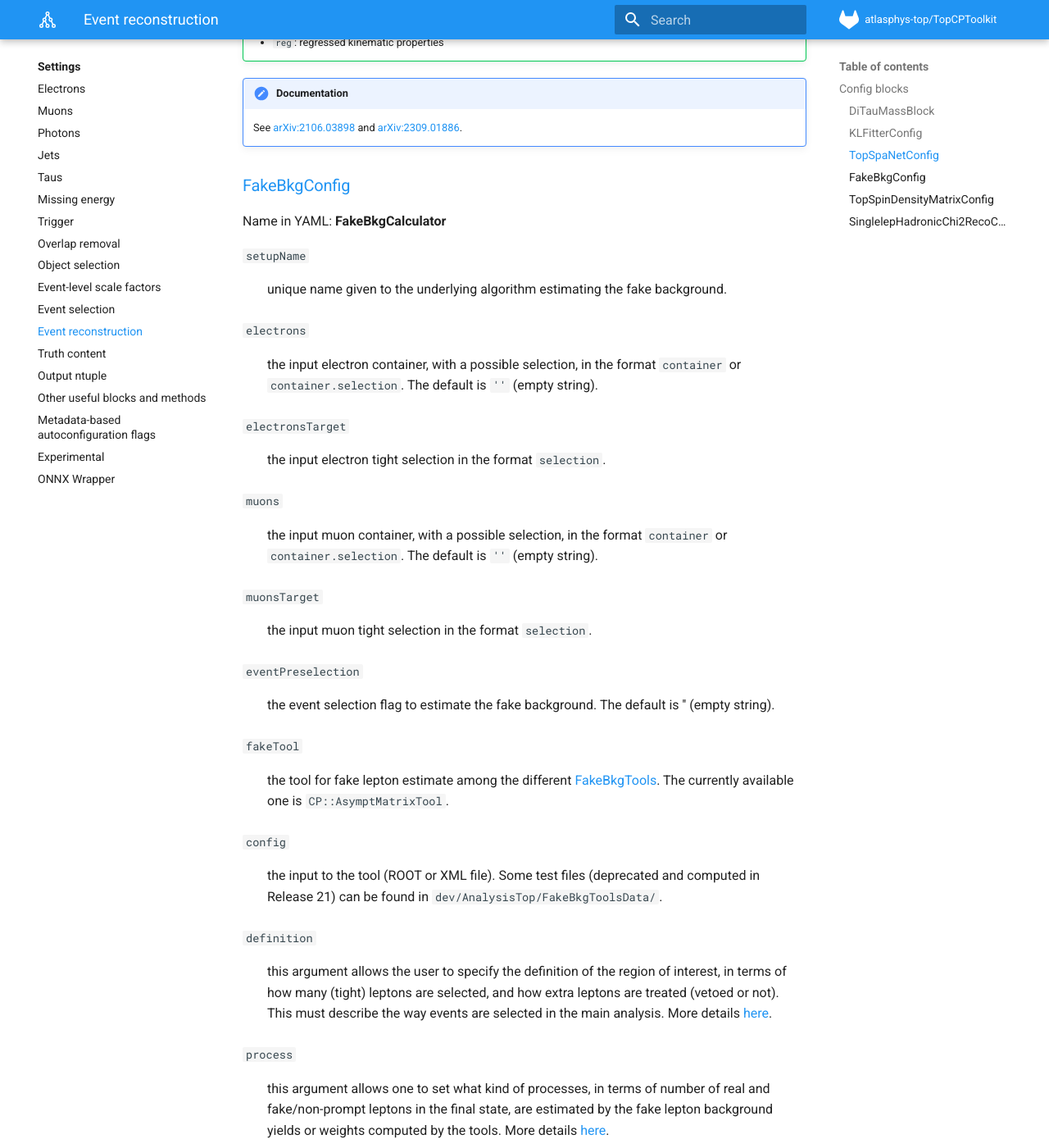
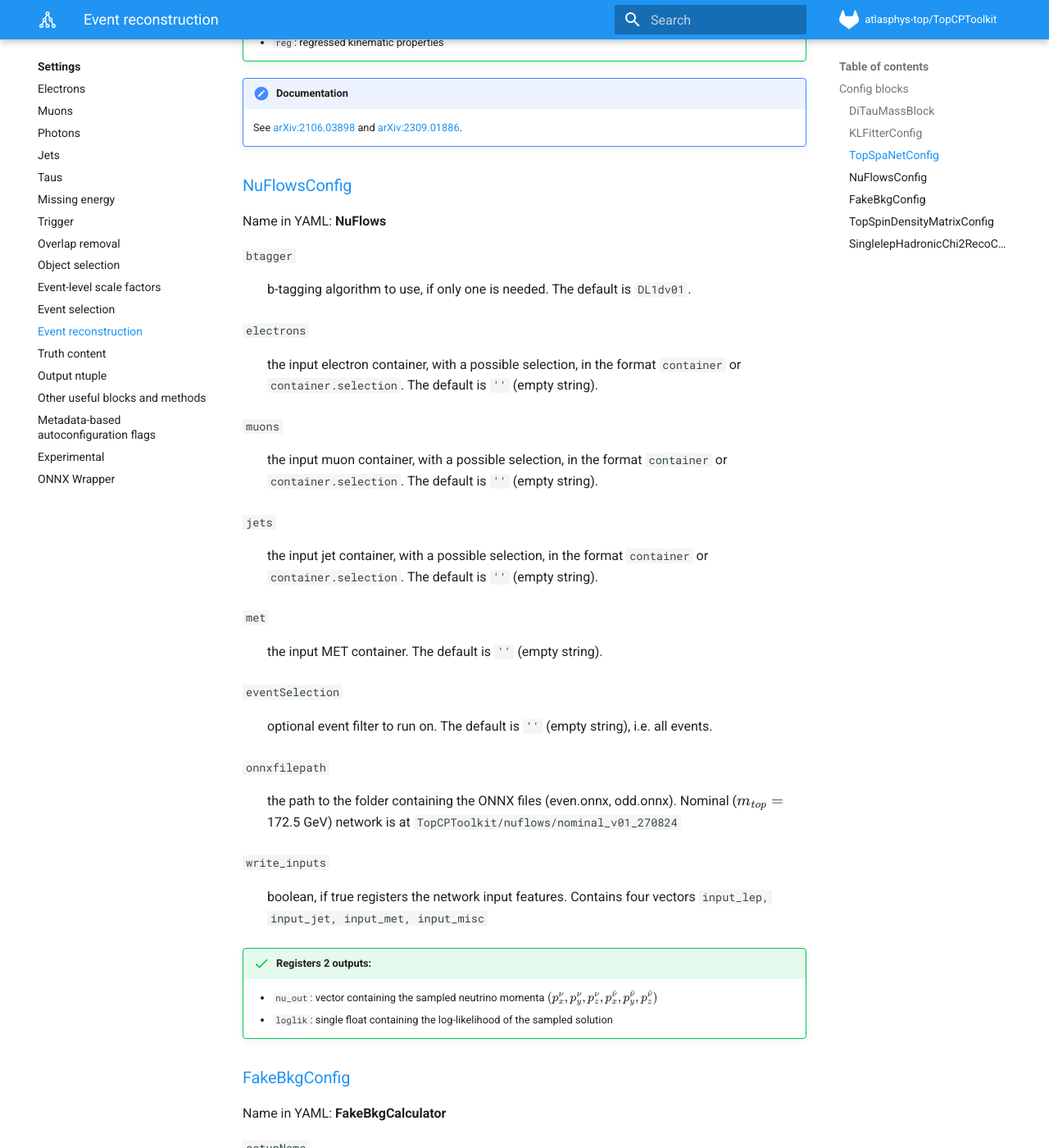
Before and after one commit to SuperNova76/TopCPToolKit, an MkDocs documentation site: the page built from docs/settings/reconstruction.md, in a window 1280 px wide and 1400 px high, scrolled down 6908 px. Shown: the whole window at 82% size. Built offline with MkDocs 1.6.1 and Material for MkDocs 9.7.7, drawn with Linux system fonts in a browser that asks for light colours; formulas are drawn with MathJax 3.

Commit message:
added documentation

```diff
--- a/docs/settings/reconstruction.md
+++ b/docs/settings/reconstruction.md
@@ -201,6 +201,37 @@ Name in YAML: **SpaNet**
 !!! note "Documentation"
     See [arXiv:2106.03898](https://arxiv.org/abs/2106.03898) and [arXiv:2309.01886](https://arxiv.org/abs/2309.01886).
 
+### [NuFlowsConfig](https://gitlab.cern.ch/atlasphys-top/reco/TopCPToolkit/-/blob/main/source/TopCPToolkit/python/NuFlowsConfig.py)
+Name in YAML: **NuFlows**
+
+`btagger`
+:   b-tagging algorithm to use, if only one is needed. The default is `DL1dv01`.
+
+`electrons`
+:   the input electron container, with a possible selection, in the format `container` or `container.selection`. The default is `''` (empty string).
+
+`muons`
+:   the input muon container, with a possible selection, in the format `container` or `container.selection`. The default is `''` (empty string).
+
+`jets`
+:   the input jet container, with a possible selection, in the format `container` or `container.selection`. The default is `''` (empty string).
+
+`met`
+:   the input MET container. The default is `''` (empty string).
+
+`eventSelection`
+:   optional event filter to run on. The default is `''` (empty string), i.e. all events.
+
+`onnxfilepath`
+:   the path to the folder containing the ONNX files (even.onnx, odd.onnx). Nominal ($m_{top} =$ 172.5 GeV) network is at `TopCPToolkit/nuflows/nominal_v01_270824`
+
+`write_inputs`
+:   boolean, if true registers the network input features. Contains four vectors `input_lep, input_jet, input_met, input_misc`
+
+!!! success "Registers 2 outputs:"
+    - `nu_out`: vector containing the sampled neutrino momenta $(p_x^{\nu}, p_y^{\nu}, p_z^{\nu}, p_x^{\bar{\nu}}, p_y^{\bar{\nu}}, p_z^{\bar{\nu}})$
+    - `loglik`: single float containing the log-likelihood of the sampled solution
+
 ### [FakeBkgConfig](https://acode-browser1.usatlas.bnl.gov/lxr/source/athena/PhysicsAnalysis/Algorithms/AsgAnalysisAlgorithms/python/FakeBkgConfig.py)
 Name in YAML: **FakeBkgCalculator**
 
```
